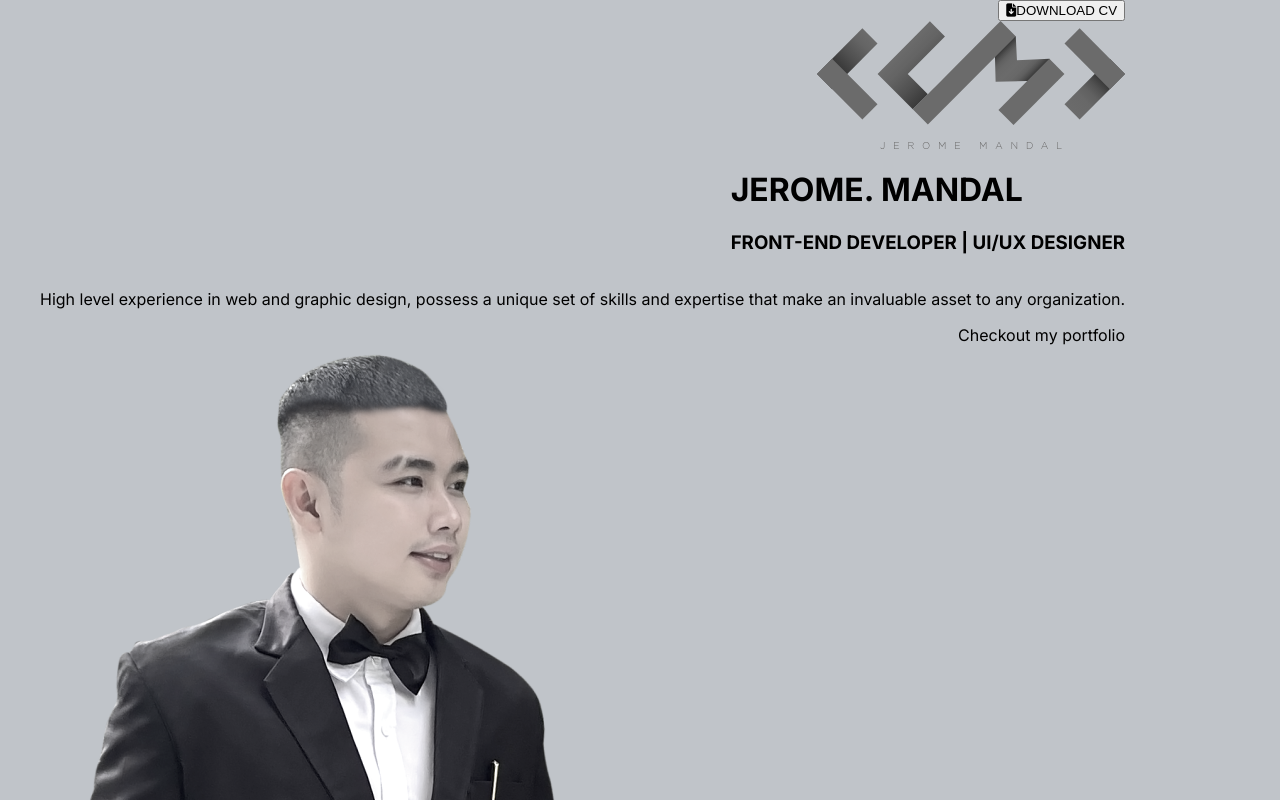
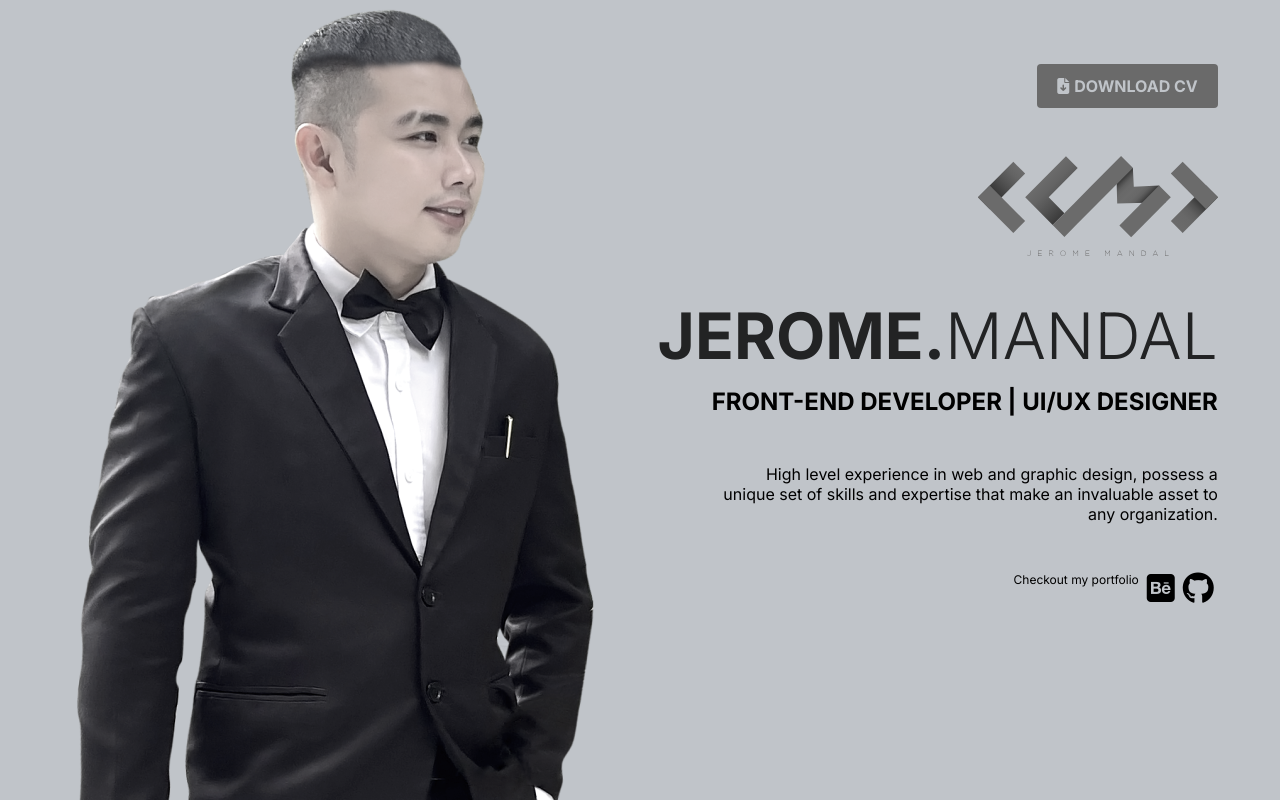
Before and after one commit to mandaljerome/my-portfolio, a React (Vite) app: page / in a window 1280 px wide. Shown: the top 800 px of the page. Built offline with nearby package versions, Linux system fonts and the light colour scheme.

Commit message:
06/08/23

```diff
--- a/index.html
+++ b/index.html
@@ -4,7 +4,7 @@
       <meta charset="UTF-8" />
       <link rel="icon" type="image/svg+xml" href="/vite.svg" />
       <meta name="viewport" content="width=device-width, initial-scale=1.0" />
-      <title>I'm Jerome</title>
+      <title>I'm a Developer/Designer</title>
       <script
          src="https://kit.fontawesome.com/ddc7699b21.js"
          crossorigin="anonymous"
--- /dev/null
+++ b/src/UI/DownloadButton.jsx
@@ -0,0 +1,16 @@
+import React from 'react'
+import './DownloadButton.scss'
+
+const DownloadButton = (props) => {
+   return (
+      <button
+         className={`${props.className} button-style`}
+         onClick={props.onClick}
+         href={props.href}
+      >
+         {props.children}
+      </button>
+   )
+}
+
+export default DownloadButton
--- /dev/null
+++ b/src/UI/DownloadButton.scss
@@ -0,0 +1,16 @@
+@import '../global-mixins/global.scss';
+
+.button-style {
+   background-color: $secondary-light;
+   padding: 12px 20px;
+   color: $primary-light;
+   border: none;
+   font-weight: 700;
+   font-family: inherit;
+   font-size: 1rem;
+   border-radius: 4px;
+
+   i {
+      margin-right: 5px;
+   }
+}
--- a/src/components/Hero.jsx
+++ b/src/components/Hero.jsx
@@ -1,5 +1,6 @@
 import React from 'react'
 import './Hero.scss'
+import DownloadButton from '../UI/DownloadButton'
 
 const Hero = (props) => {
    return (
@@ -10,9 +11,9 @@ const Hero = (props) => {
             </div>
 
             <div className='hero-details'>
-               <button className='download-cv'>
+               <DownloadButton className='download-cv'>
                   <i className='fa-solid fa-file-arrow-down'></i>DOWNLOAD CV
-               </button>
+               </DownloadButton>
                <img
                   src='../public/assets/logo.svg'
                   alt='logo'
@@ -20,7 +21,7 @@ const Hero = (props) => {
                />
                <div className='title'>
                   <h1>
-                     JEROME. <span className='lastname'>MANDAL</span>
+                     JEROME.<span className='lastname'>MANDAL</span>
                   </h1>
                   <h3>FRONT-END DEVELOPER | UI/UX DESIGNER</h3>
                </div>
@@ -31,6 +32,8 @@ const Hero = (props) => {
                </p>
                <div className='hero-link'>
                   <span>Checkout my portfolio</span>
+                  <i className='fa-brands fa-square-behance'></i>
+                  <i className='fa-brands fa-github'></i>
                </div>
             </div>
          </div>
--- a/src/components/Hero.scss
+++ b/src/components/Hero.scss
@@ -1,17 +1,153 @@
+@import '../global-mixins/global.scss';
+
 .hero {
+   padding-top: 30px;
+
    .container-xl {
       display: flex;
       flex-direction: row;
       flex-wrap: wrap-reverse;
+      justify-content: center;
+      gap: 1rem;
    }
 
    .hero-image {
+      text-align: center;
+
+      img {
+         width: 330px;
+      }
    }
 
    .hero-details {
       display: flex;
+      gap: 28px;
       flex-direction: column;
-      align-items: flex-end;
-      justify-content: center;
+      align-items: center;
+      padding: 0 8px;
+
+      .logo {
+         max-width: 240px;
+      }
+
+      .title {
+         display: flex;
+         flex-direction: column;
+         align-items: center;
+
+         h1 {
+            font-size: 2.375rem;
+            line-height: 1;
+            margin: 0;
+            color: $primary-dark;
+
+            span {
+               font-weight: 300;
+            }
+         }
+
+         h3 {
+            font-size: 1rem;
+            margin: 0;
+            margin-top: 0.25rem;
+         }
+      }
+
+      p {
+         max-width: 512px;
+         text-align: center;
+         margin: 0;
+      }
+
+      .hero-link {
+         font-size: 0.75rem;
+         display: flex;
+         align-items: start;
+
+         span {
+            margin-right: 4px;
+         }
+
+         i {
+            font-size: 2rem;
+            margin: 0 4px;
+         }
+      }
    }
 }
+
+@include media(md) {
+   .hero {
+      .container-xl {
+         gap: unset;
+
+         .hero-image {
+            img {
+            }
+         }
+         .hero-details {
+            align-items: flex-end;
+
+            h1 {
+               font-size: 2.7rem;
+            }
+
+            p {
+               width: 300px;
+            }
+         }
+      }
+   }
+}
+
+@include media(lg) {
+   .hero {
+      padding: unset;
+
+      .container-xl {
+         gap: unset;
+         justify-content: space-around;
+
+         .hero-image {
+            img {
+               width: 100%;
+            }
+         }
+         .hero-details {
+            padding-top: 4rem;
+            align-items: flex-end;
+            gap: 3rem;
+
+            .title {
+               align-items: flex-end;
+
+               h1 {
+                  font-size: 4rem;
+                  word-wrap: break-word;
+               }
+
+               h3 {
+                  font-size: 1.5rem;
+                  margin-top: 1.2rem;
+               }
+            }
+            p {
+               width: 500px;
+               text-align: right;
+            }
+         }
+      }
+   }
+}
+
+@media screen and (max-width: 1135px) {
+   .hero {
+      .container-xl {
+         .hero-image {
+            img {
+               width: 415px;
+            }
+         }
+      }
+   }
+}
--- /dev/null
+++ b/src/global-mixins/global.scss
@@ -0,0 +1,27 @@
+// Color Variables
+
+$primary-light: #c0c4c9;
+$primary-dark: #222324;
+$secondary-light: #6a6a6a;
+$secondary-dark: #333434;
+
+// Bootstrap Breakpoints v5.3
+
+$breakpoints: (
+   'xs': 'max-width: 579px',
+   'sm': '(min-width: 576px) and (max-width: 767.98px)',
+   'md': '(min-width: 768px) and (max-width: 991.98px)',
+   'lg': 'min-width: 992px',
+   // 'xl': '(min-width: 1200px) and (max-width: 1399.98px)',
+   // 'xxl': 'min-width: 1400px',,
+);
+
+// Media Query Mixins
+
+@mixin media($size) {
+   @media (map-get($breakpoints, $size)) {
+      @content;
+   }
+}
+
+// Other Mixin
--- a/src/index.scss
+++ b/src/index.scss
@@ -1,9 +1,5 @@
-@import url('https://fonts.googleapis.com/css2?family=Inter:wght@400;500;700&display=swap');
-
-$primary-light: #c0c4c9;
-$primary-dark: #222324;
-$secondary-light: #6a6a6a;
-$secondary-dark: #333434;
+@import url('https://fonts.googleapis.com/css2?family=Inter:wght@300;400;500;700&display=swap');
+@import './global-mixins/global.scss';
 
 * {
    box-sizing: border-box;
```
